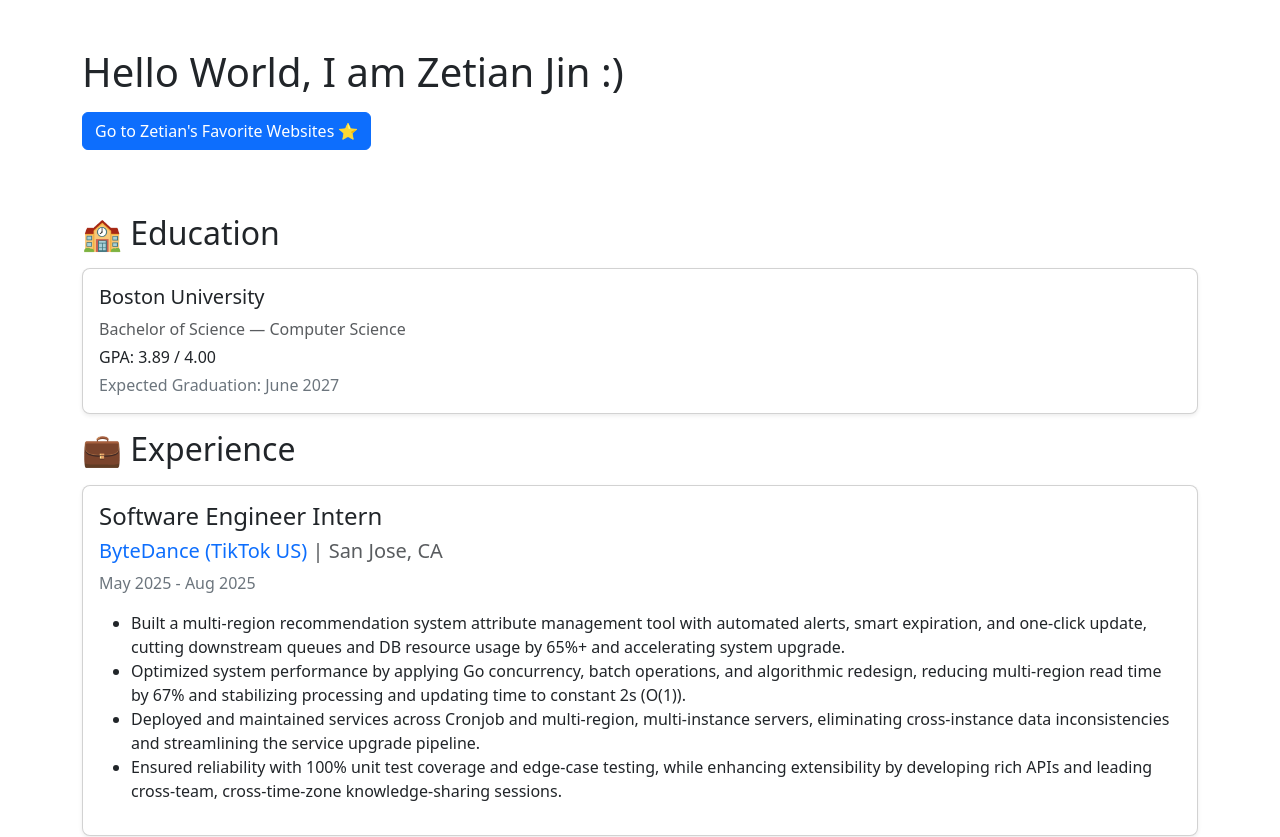
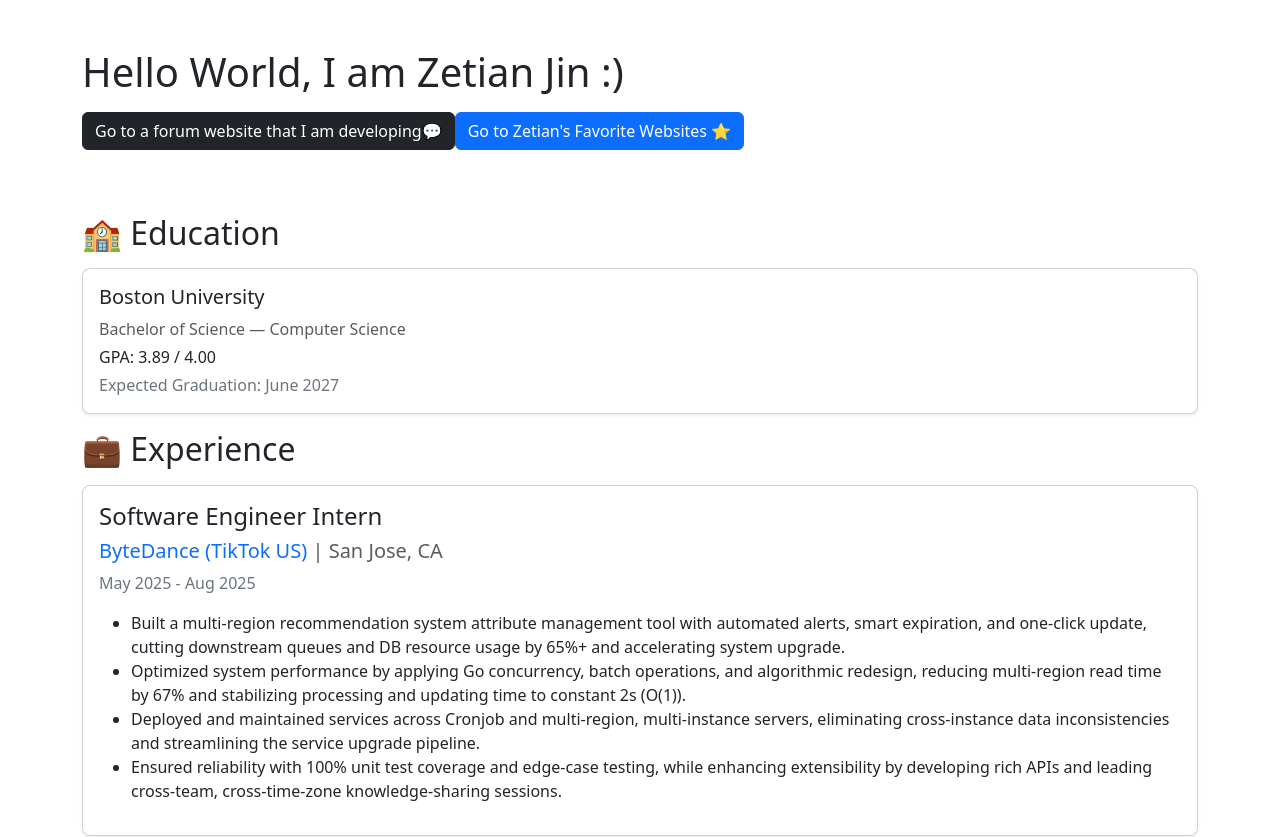
Before and after one commit to Skylar27jin/zetian-personal-website-react, a React (Vite) app: page / in a window 1280 px wide. Shown: the top 837 px of the page. Built offline with nearby package versions, Linux system fonts and the light colour scheme.

Commit message:
add an entrance to the forum from index

```diff
--- a/src/pages/Index.tsx
+++ b/src/pages/Index.tsx
@@ -8,6 +8,7 @@ export default function Index() {
   const handleGoToWebList = () => {
     navigate("/weblist");
   };
+
 
   const experiences = [
     {
@@ -51,13 +52,20 @@ export default function Index() {
   return (
     <div className="container mt-5">
       <h1 className="mb-3">Hello World, I am Zetian Jin :)</h1>
+
+      <button
+        className="btn btn-dark mb-3"
+        onClick={() => navigate("/me")}
+      >
+        Go to a forum website that I am developing💬
+      </button>
+
       <button className="btn btn-primary mb-3" onClick={handleGoToWebList}>
         Go to Zetian's Favorite Websites ⭐
       </button>
       <Education educationList={educations} />
       <h2 className="mb-3">💼 Experience</h2>
       <ExperienceGroup experiences={experiences} />
-
       <footer>
         <h4>Contact</h4>
         <p>📧 <a href="mailto:skyjin0127@gmail.com">skyjin0127@gmail.com</a></p>
```
